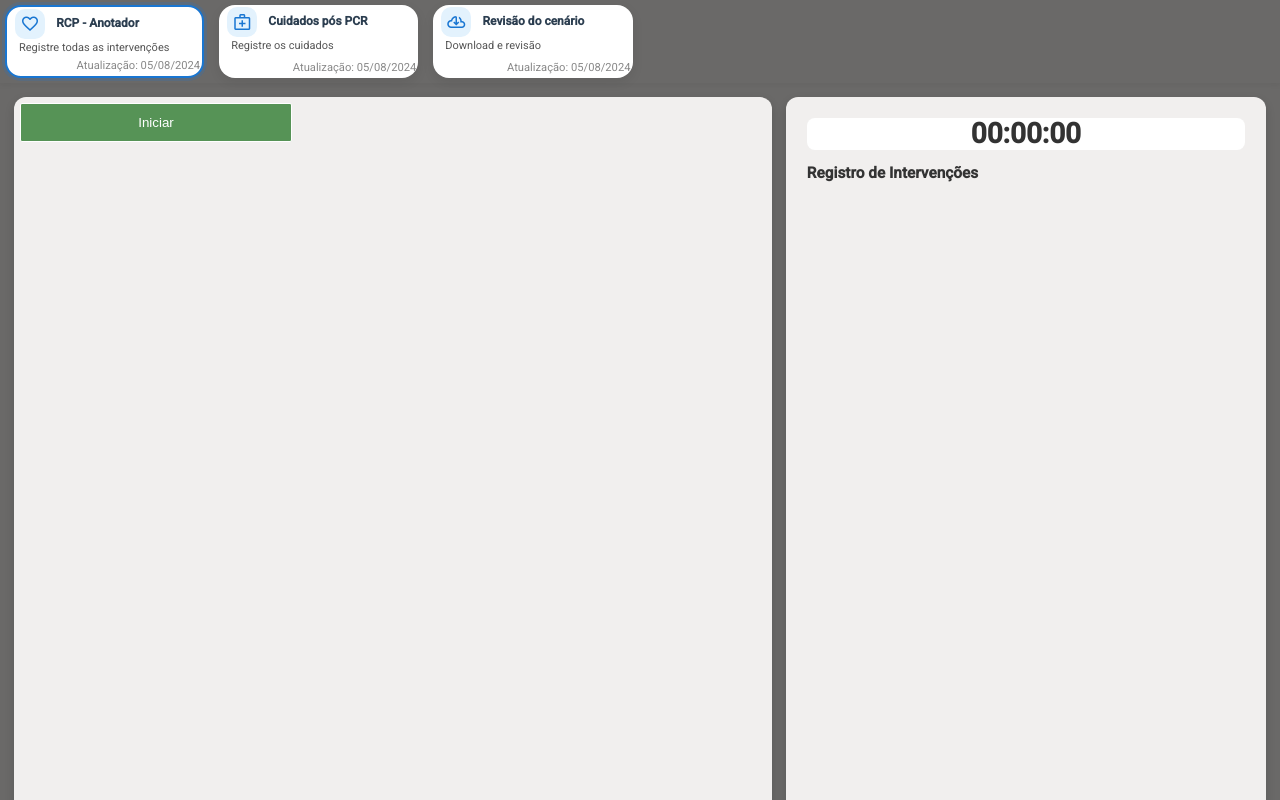
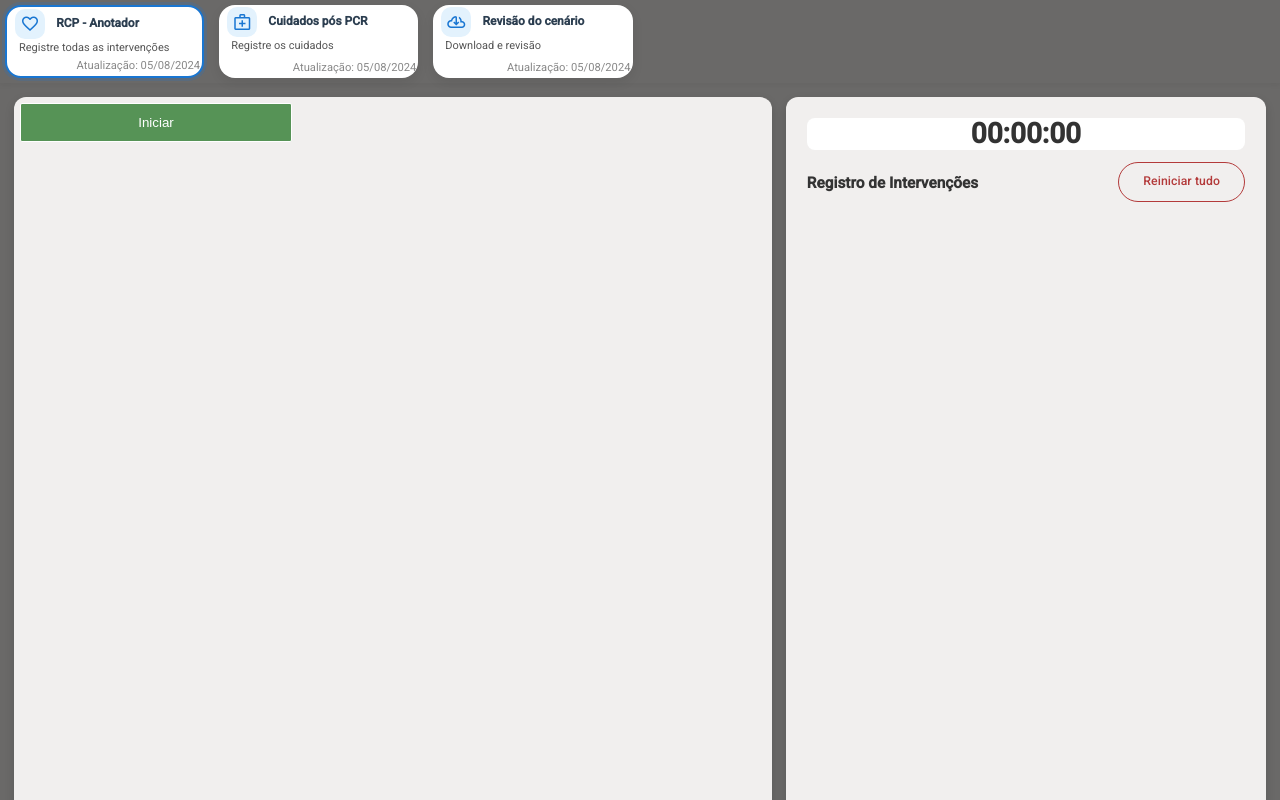
Before and after one commit to SouzaThalez/cpr-monitoring, an Angular app: page /private in a window 1280 px wide. Both pictures are taken after a click on the element 104 px from the left and 39 px from the top of the page. Built offline with nearby package versions, Linux system fonts and the light colour scheme.

Commit message:
layout adjusted

```diff
--- a/src/app/components/private/cpr-notes/cpr-notes.html
+++ b/src/app/components/private/cpr-notes/cpr-notes.html
@@ -17,7 +17,10 @@
             class="full-width">
           <mat-label>Check Rhythm</mat-label>
           <mat-select>
-              <mat-option *ngFor="let element of rithms" (click)="getRithm(element)">
+              <mat-option
+                *ngFor="let element of rithms"
+                (click)="getRithm(element)"
+                [value] = element.name>
                 {{ element.name }}
               </mat-option>
           </mat-select>
@@ -38,7 +41,7 @@
 
       </div>
 
-      <!-- <button mat-stroked-button color="warn" (click)="restartApp()">Reiniciar tudo</button> -->
+
 
     </div>
 
@@ -68,7 +71,11 @@
 
   <div class="right-panel">
     <span class="time-display">{{ formatTime() }}</span>
-    <h3>Registro de Intervenções</h3>
+    <div class="right-panel-subheader">
+        <h3>Registro de Intervenções</h3>
+        <button mat-stroked-button color="warn" (click)="restartApp()">Reiniciar tudo</button>
+    </div>
+
     <div class="log-list">
       <div class="log-item" *ngFor="let lap of lapTimes; let i = index">
         <span class="log-time">{{ lap.timer }}</span>
--- a/src/app/components/private/cpr-notes/cpr-notes.scss
+++ b/src/app/components/private/cpr-notes/cpr-notes.scss
@@ -89,16 +89,6 @@
         }
       }
 
-      /* Botão reiniciar */
-      button[color='warn'] {
-        border-color: #b33a3a;
-        color: #b33a3a;
-        font-weight: 500;
-
-        &:hover {
-          background-color: rgba(179, 58, 58, 0.1);
-        }
-      }
 
 
     }
@@ -107,9 +97,9 @@
   }
 
   .right-panel {
+
     width: 35%;
     background-color: #F1EFEE;
-    /* painel claro */
     border-radius: 12px;
     box-shadow: 0 4px 10px rgba(0, 0, 0, 0.15);
     padding: 1.5rem;
@@ -131,6 +121,13 @@
       border-radius: 8px;
     }
 
+    .right-panel-subheader {
+      display: flex;
+      align-items: center;
+      justify-content: space-between;
+      padding-top: 10px;
+    }
+
     h3 {
       color: #333;
       font-size: 1.1rem;
@@ -139,9 +136,11 @@
     }
 
     .log-list {
+      margin-top: 10px;
       display: flex;
-      flex-direction: column;
-      gap: 0.6rem;
+      flex-direction: column-reverse;
+      gap: 10px;
+      padding-bottom: 75px;
 
       .log-item {
         display: flex;
@@ -176,7 +175,16 @@
     }
   }
 
+  /* Botão reiniciar */
+  button[color='warn'] {
+    border-color: #b33a3a;
+    color: #b33a3a;
+    font-weight: 500;
 
+    &:hover {
+      background-color: rgba(179, 58, 58, 0.1);
+    }
+  }
 
 
   /* Ações: intervenções e drogas */
@@ -216,7 +224,7 @@
 
         /* botão de intervenções */
         button[color='accent'] {
-            border: 1px solid #939fab !important;
+          border: 1px solid #939fab !important;
           color: #1976d2 !important;
           border: none;
 
```
